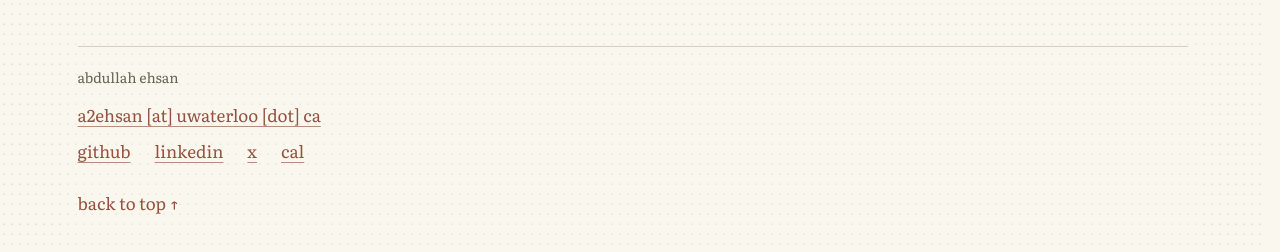
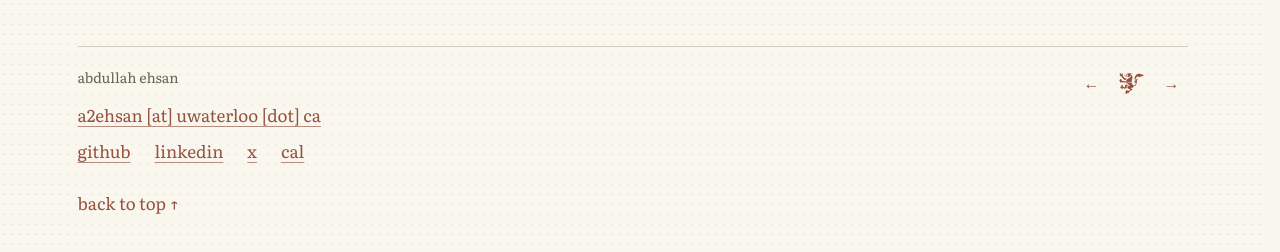
Before and after one commit to aehsan275/portfolio, a React (Vite) app: page / in a window 1280 px wide. Shown: the part 633-885 px from the top of the page. Built offline with nearby package versions, Linux system fonts and the light colour scheme.

Commit message:
Add Waterloo CS webring footer

```diff
--- a/scripts/check-interface.mjs
+++ b/scripts/check-interface.mjs
@@ -109,7 +109,7 @@ try {
       );
       assert.equal(await nav().locator('a').count(), 4);
       assert.equal(
-        await page.locator('.site-footer').getByRole('link').count(),
+        await page.locator('.contact-links').getByRole('link').count(),
         5,
         'all contacts at bottom',
       );
@@ -122,7 +122,7 @@ try {
         githubBox.y >= emailBox.y + emailBox.height,
         'email is on its own row above social links',
       );
-      const footerType = await page.locator('.site-footer a').evaluateAll((nodes) =>
+      const footerType = await page.locator('.contact-links a').evaluateAll((nodes) =>
         nodes.map((el) => {
           const style = getComputedStyle(el);
           return [style.fontSize, style.fontFamily, style.lineHeight].join('|');
--- a/src/App.tsx
+++ b/src/App.tsx
@@ -58,6 +58,19 @@ function ContactLinks() {
       <a className="d-link" href={profile.calendar}>
         cal
       </a>
+    </nav>
+  );
+}
+
+function CsWebring() {
+  const ring = 'https://cs.uwatering.com/#abdullahehsan.vercel.app';
+  return (
+    <nav className="cs-webring" aria-label="Waterloo CS webring">
+      <a href={`${ring}?nav=prev`} aria-label="Previous site in the Waterloo CS webring">←</a>
+      <a href={ring} className="cs-webring-mark" aria-label="Waterloo CS webring">
+        <span aria-hidden="true" />
+      </a>
+      <a href={`${ring}?nav=next`} aria-label="Next site in the Waterloo CS webring">→</a>
     </nav>
   );
 }
@@ -691,6 +704,7 @@ export default function App() {
         <PageContent path={route.path} reduced={reduced} initialHome={initialHome.current} />
         <footer className="site-footer" data-reading>
           <p className="footer-name">abdullah ehsan</p>
+          <CsWebring />
           <ContactLinks />
 
           <BackToTop key={route.path} pageKey={route.path} reduced={reduced} />
--- a/src/styles.css
+++ b/src/styles.css
@@ -757,9 +757,36 @@ html[data-page-hidden='true'] .name > span {
   padding-top: 0;
 }
 .site-footer {
+  position: relative;
   border-top: 1px solid var(--rule);
   margin-top: 48px;
   padding: 20px 0 40px;
+}
+.cs-webring {
+  position: absolute;
+  top: 18px;
+  right: 0;
+  display: flex;
+  align-items: center;
+  gap: 8px;
+  color: var(--color-secondary);
+}
+.cs-webring a {
+  color: inherit;
+  display: inline-flex;
+  align-items: center;
+  justify-content: center;
+  min-width: 32px;
+  min-height: 36px;
+  text-decoration: none;
+}
+.cs-webring a:hover { text-decoration: underline; }
+.cs-webring-mark span {
+  width: 25px;
+  height: 25px;
+  background-color: currentColor;
+  -webkit-mask: url('/logos/cs-webring.svg') center / contain no-repeat;
+  mask: url('/logos/cs-webring.svg') center / contain no-repeat;
 }
 .footer-name {
   margin-bottom: 8px;
```
Also changed, not shown: public/logos/cs-webring.svg (added).
